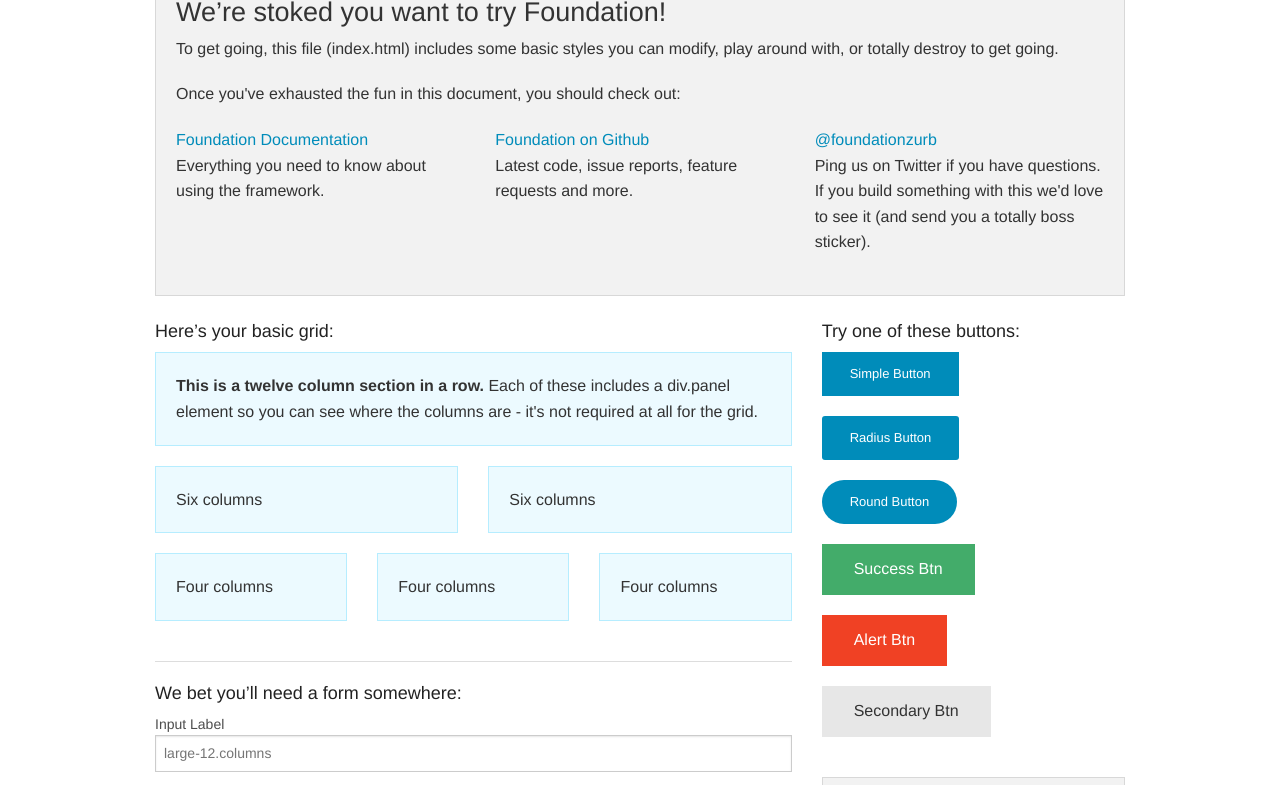
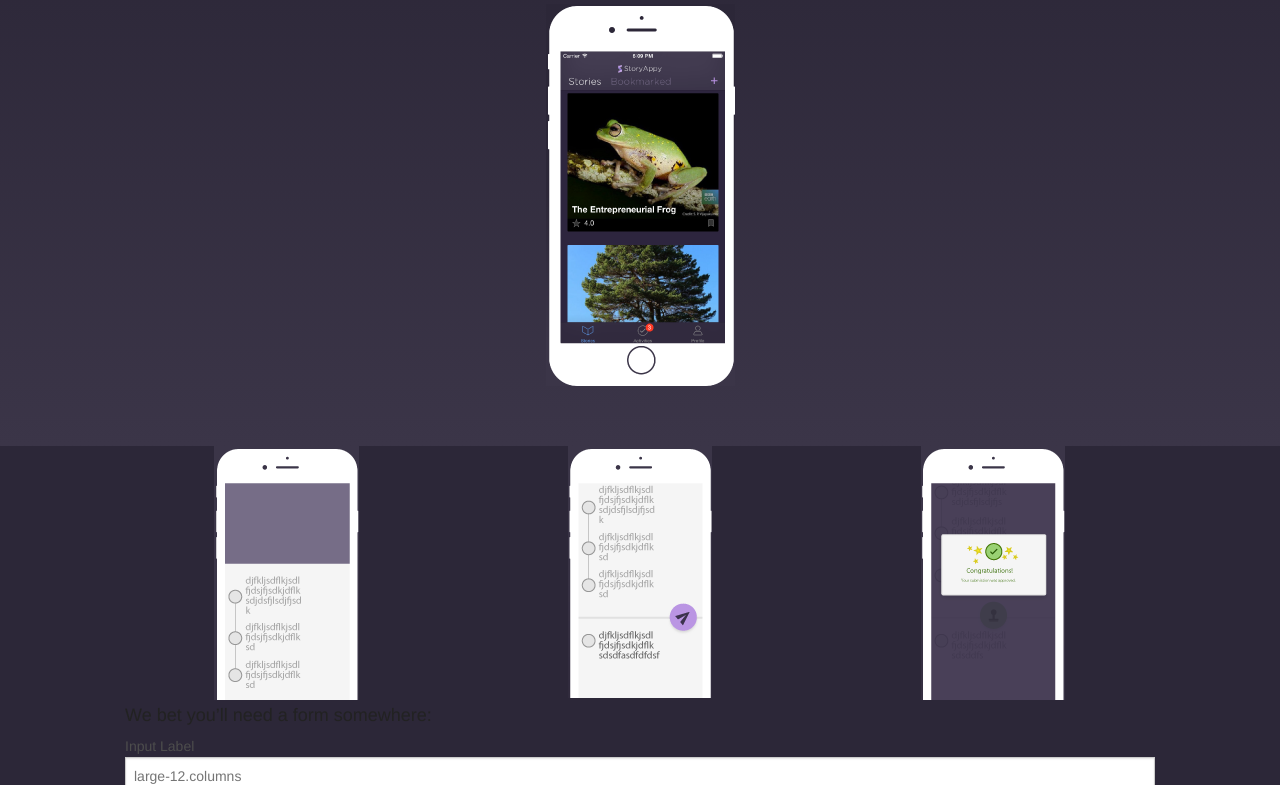
Before and after one commit to Innovoso/StoryAppyWebsite, a plain HTML site: page index.html in a window 1280 px wide. Shown: the part 95-880 px from the top of the page. Drawn offline with Linux system fonts and the light colour scheme.

Commit message:
Laying out header and organising gradient backgrounds

```diff
--- a/css/app.css
+++ b/css/app.css
@@ -0,0 +1,42 @@
+html, body {
+  background-color: #2C2738;
+}
+
+.header {
+  margin-top: 25px;
+  padding-bottom: 60px;
+  background: #2c2738; /* Old browsers */
+  background: -moz-linear-gradient(top,  #2c2738 0%, #3b3548 100%); /* FF3.6+ */
+  background: -webkit-gradient(linear, left top, left bottom, color-stop(0%,#2c2738), color-stop(100%,#3b3548)); /* Chrome,Safari4+ */
+  background: -webkit-linear-gradient(top,  #2c2738 0%,#3b3548 100%); /* Chrome10+,Safari5.1+ */
+  background: -o-linear-gradient(top,  #2c2738 0%,#3b3548 100%); /* Opera 11.10+ */
+  background: -ms-linear-gradient(top,  #2c2738 0%,#3b3548 100%); /* IE10+ */
+  background: linear-gradient(to bottom,  #2c2738 0%,#3b3548 100%); /* W3C */
+  filter: progid:DXImageTransform.Microsoft.gradient( startColorstr='#2c2738', endColorstr='#3b3548',GradientType=0 ); /* IE6-9 */
+}
+
+.main-mobile {
+  text-align: center;
+  margin-top: 10px;
+}
+
+.three-screens {
+  background: #3b3548; /* Old browsers */
+  background: -moz-linear-gradient(top,  #3b3548 0%, #2f293b 100%); /* FF3.6+ */
+  background: -webkit-gradient(linear, left top, left bottom, color-stop(0%,#3b3548), color-stop(100%,#2f293b)); /* Chrome,Safari4+ */
+  background: -webkit-linear-gradient(top,  #3b3548 0%,#2f293b 100%); /* Chrome10+,Safari5.1+ */
+  background: -o-linear-gradient(top,  #3b3548 0%,#2f293b 100%); /* Opera 11.10+ */
+  background: -ms-linear-gradient(top,  #3b3548 0%,#2f293b 100%); /* IE10+ */
+  background: linear-gradient(to bottom,  #3b3548 0%,#2f293b 100%); /* W3C */
+  filter: progid:DXImageTransform.Microsoft.gradient( startColorstr='#3b3548', endColorstr='#2f293b',GradientType=0 ); /* IE6-9 */
+}
+
+.join-beta-btn {
+  float: right;
+  background-color: #BA95E3;
+  border-radius: 4px;
+}
+
+.screens {
+  text-align: center;
+}
--- a/index.html
+++ b/index.html
@@ -10,76 +10,39 @@
   </head>
   <body>
 
+  <div class="header">
     <div class="row">
       <div class="large-12 columns">
-        <h1>Welcome to StoryAppy</h1>
+        <img src="/img/StoryAppy-Beta-Website_03.png">
+        <a href="#" class="small button join-beta-btn">Join Our Beta!</a><br/>
       </div>
     </div>
-
-    <div class="row">
+    <div class="row main-mobile">
       <div class="large-12 columns">
-      	<div class="panel">
-	        <h3>We&rsquo;re stoked you want to try Foundation! </h3>
-	        <p>To get going, this file (index.html) includes some basic styles you can modify, play around with, or totally destroy to get going.</p>
-	        <p>Once you've exhausted the fun in this document, you should check out:</p>
-	        <div class="row">
-	        	<div class="large-4 medium-4 columns">
-	    		<p><a href="http://foundation.zurb.com/docs">Foundation Documentation</a><br />Everything you need to know about using the framework.</p>
-	    	</div>
-	        	<div class="large-4 medium-4 columns">
-	        		<p><a href="http://github.com/zurb/foundation">Foundation on Github</a><br />Latest code, issue reports, feature requests and more.</p>
-	        	</div>
-	        	<div class="large-4 medium-4 columns">
-	        		<p><a href="http://twitter.com/foundationzurb">@foundationzurb</a><br />Ping us on Twitter if you have questions. If you build something with this we'd love to see it (and send you a totally boss sticker).</p>
-	        	</div>
-					</div>
-      	</div>
+        <img src="/img/StoryAppy-Beta-Website_07.png">
       </div>
     </div>
+  </div>
 
+  <div class="">
     <div class="row">
-      <div class="large-8 medium-8 columns">
-        <h5>Here&rsquo;s your basic grid:</h5>
-        <!-- Grid Example -->
+      <div class="large-12 medium-8 columns">
+        <div class="row large-12 columns three-stages">
 
+        </div>
+      </div>
+      <div class="row">
         <div class="row">
-          <div class="large-12 columns">
-            <div class="callout panel">
-              <p><strong>This is a twelve column section in a row.</strong> Each of these includes a div.panel element so you can see where the columns are - it's not required at all for the grid.</p>
-            </div>
+          <div class="large-4 medium-4 small-4 columns screens">
+              <img src="/img/StoryAppy-Beta-Website_11.png">
+          </div>
+          <div class="large-4 medium-4 small-4 columns screens">
+              <img src="/img/StoryAppy-Beta-Website_13.png">
+          </div>
+          <div class="large-4 medium-4 small-4 columns screens">
+              <img src="/img/StoryAppy-Beta-Website_15.png">
           </div>
         </div>
-        <div class="row">
-          <div class="large-6 medium-6 columns">
-            <div class="callout panel">
-              <p>Six columns</p>
-            </div>
-          </div>
-          <div class="large-6 medium-6 columns">
-            <div class="callout panel">
-              <p>Six columns</p>
-            </div>
-          </div>
-        </div>
-        <div class="row">
-          <div class="large-4 medium-4 small-4 columns">
-            <div class="callout panel">
-              <p>Four columns</p>
-            </div>
-          </div>
-          <div class="large-4 medium-4 small-4 columns">
-            <div class="callout panel">
-              <p>Four columns</p>
-            </div>
-          </div>
-          <div class="large-4 medium-4 small-4 columns">
-            <div class="callout panel">
-              <p>Four columns</p>
-            </div>
-          </div>
-        </div>
-
-        <hr />
 
         <h5>We bet you&rsquo;ll need a form somewhere:</h5>
         <form>
```
Also changed, not shown: img/StoryAppy-Beta-Website_03.png (added), img/StoryAppy-Beta-Website_07.png (added), img/StoryAppy-Beta-Website_11.png (added), img/StoryAppy-Beta-Website_13.png (added), img/StoryAppy-Beta-Website_15.png (added), img/StoryAppy-Beta-Website_20.png (added), img/StoryAppy_03.png (added), img/StoryAppy_06.png (added), img/StoryAppy_11.png (added), img/StoryAppy_15.png (added), img/StoryAppy_18.png (added), img/StoryAppy_20.png (added).
